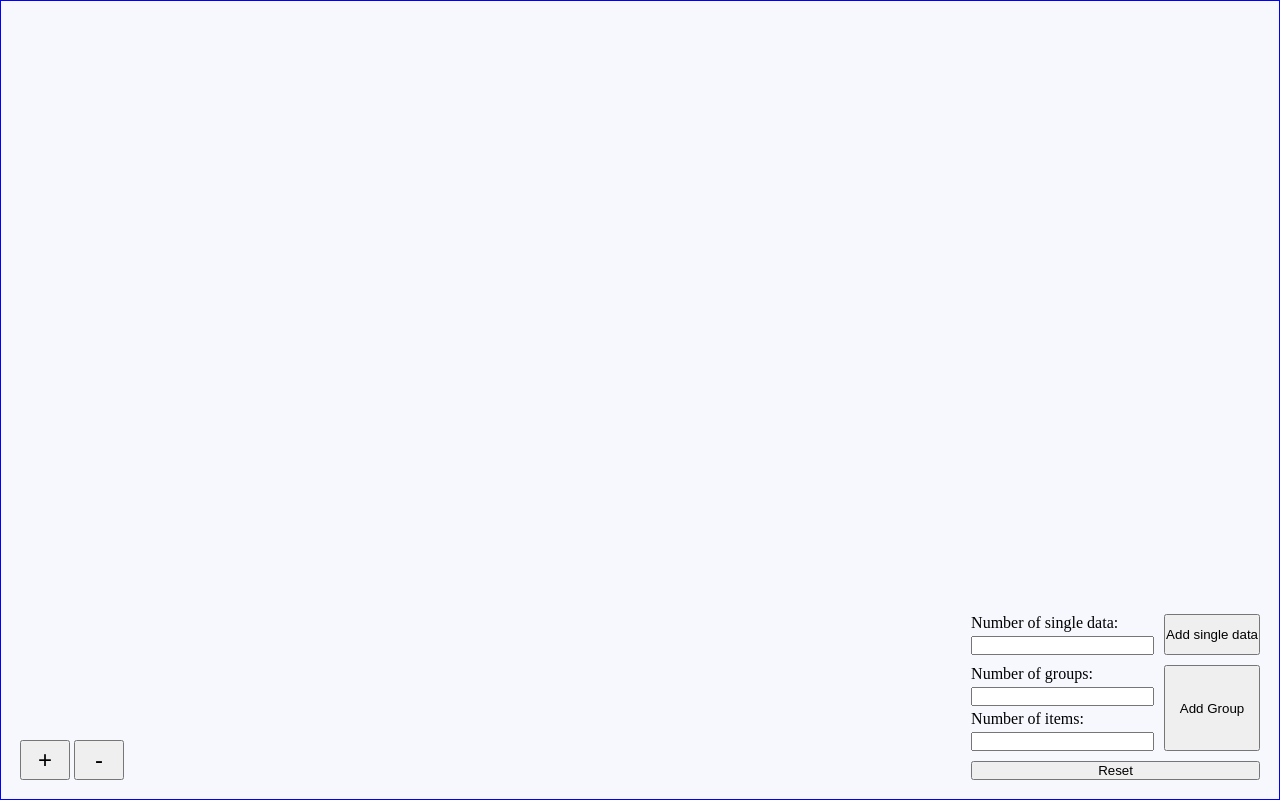
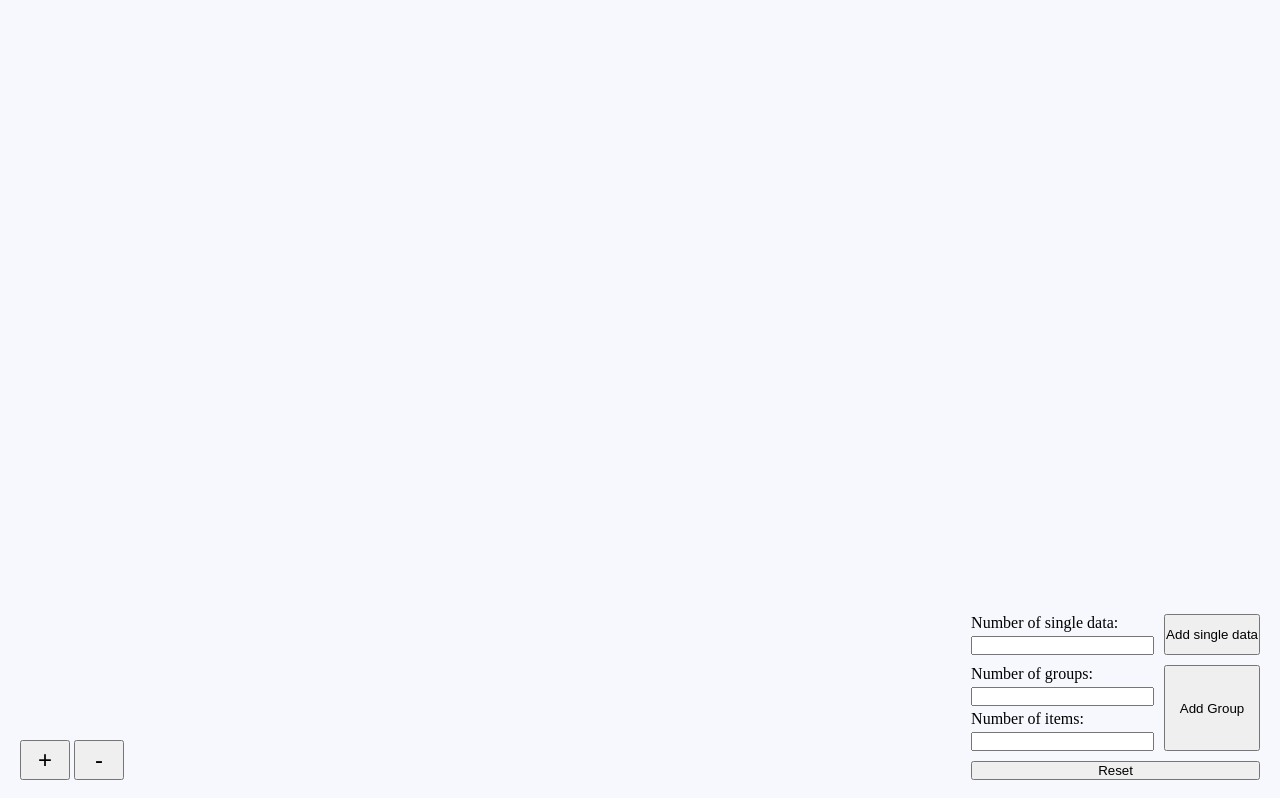
Before and after one commit to Tun-Dev/circle-packing, a React (Vite) app: page / in a window 1280 px wide. Built offline with nearby package versions, Linux system fonts and the light colour scheme.

Commit message:
more clean up

```diff
--- a/src/App.css
+++ b/src/App.css
@@ -91,7 +91,7 @@ canvas {
 }
 
 #chart {
-  border: 1px solid blue;
+  /* border: 1px solid blue; */
   overflow: hidden;
   background: #f6f8fe;
 }
```
